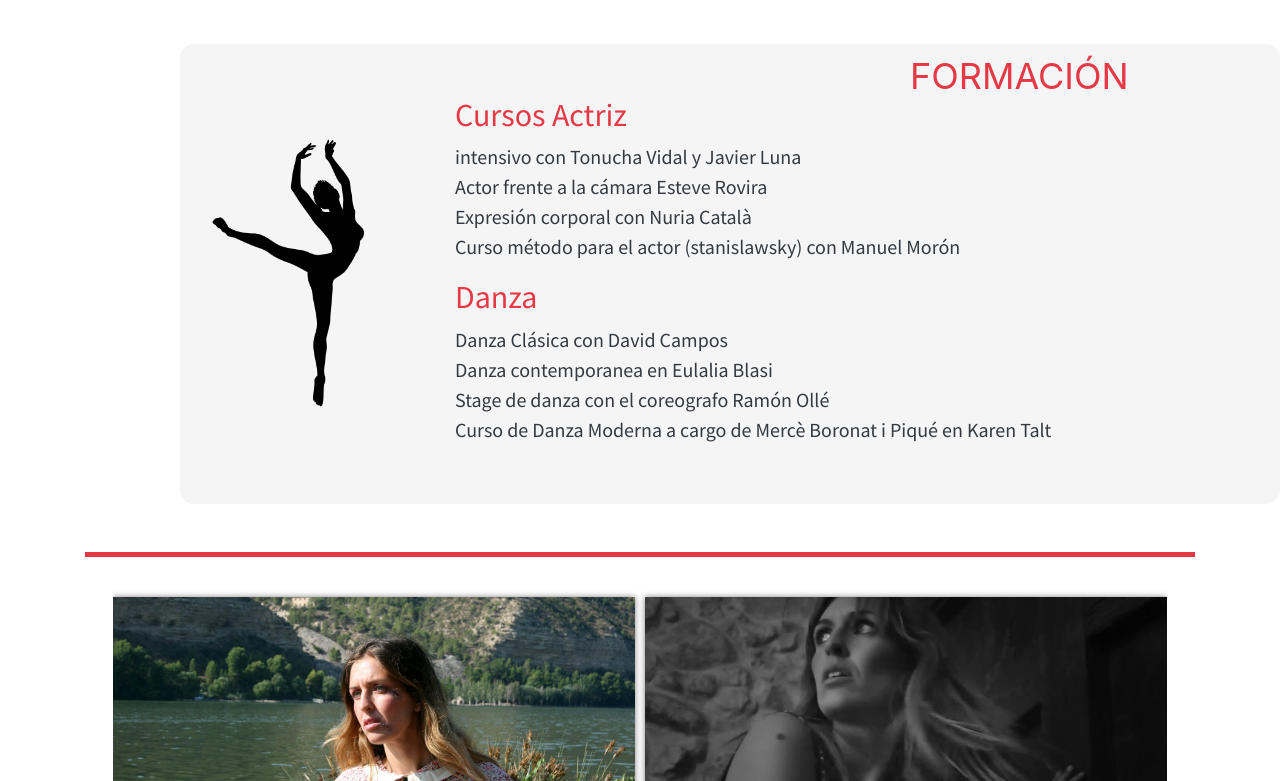
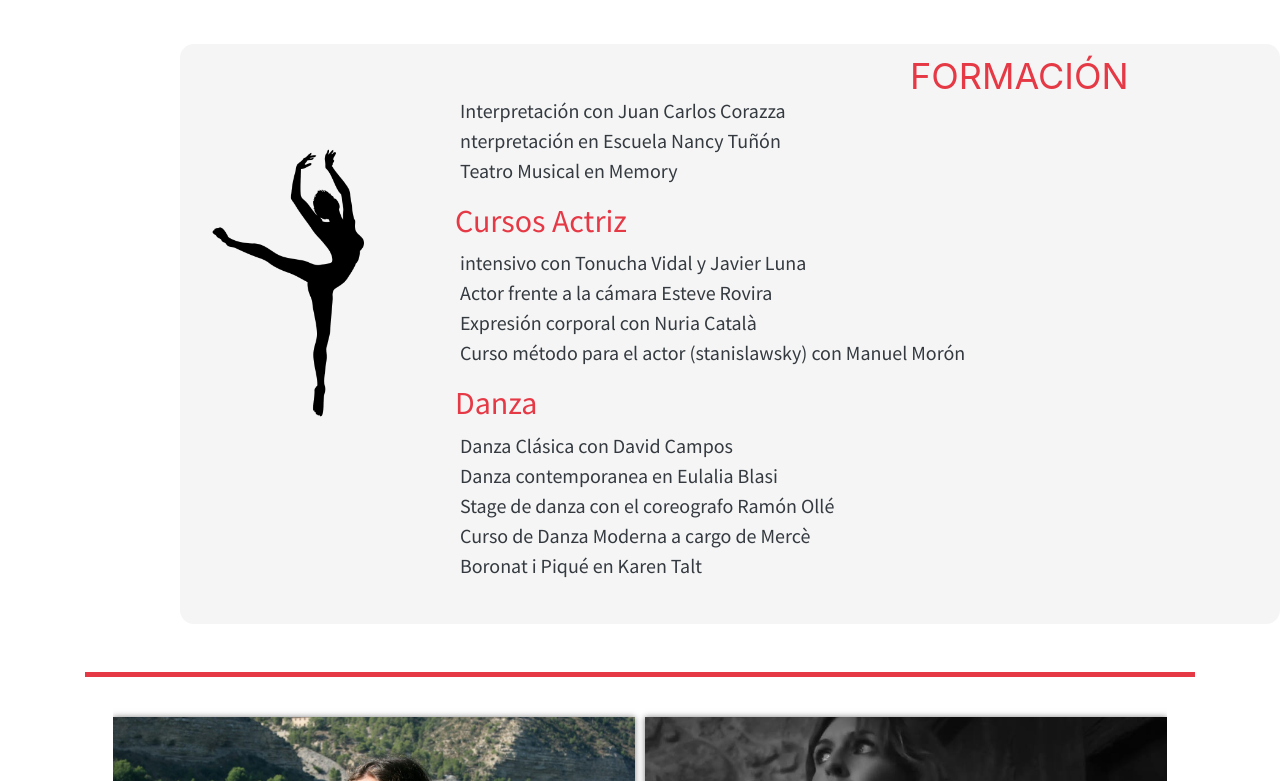
Before and after one commit to Sbarrachina/Emma-Ros-Actriz-Web, a plain HTML site: page index.html in a window 1280 px wide. Shown: the part 2658-3439 px from the top of the page. Drawn offline with nearby package versions, Linux system fonts and the light colour scheme; some icons are missing.

Commit message:
solucionar distancia texto en formacion

```diff
--- a/index.html
+++ b/index.html
@@ -138,17 +138,23 @@ href="https://cdn.jsdelivr.net/npm/bootstrap@4.6.1/dist/css/bootstrap.min.css"
 
     <img class="bailarina" src="fotos/bailarina.png" alt="bailarina">
     <div class="texto-formacion">
+
+      <p> Interpretación con Juan Carlos Corazza <br>
+        nterpretación en Escuela Nancy Tuñón<br>
+                Teatro Musical en Memory
+
       <h2>Cursos Actriz</h2>
+
          <p>intensivo con Tonucha Vidal y Javier Luna <br>
           Actor frente a la cámara Esteve Rovira <br>
          Expresión corporal con Nuria Català <br>
          Curso método para el actor (stanislawsky) con
           Manuel Morón</p>
-      <h2>Danza</h2>
+          <h2 class="danza">Danza</h2>
           <p>Danza Clásica con David Campos<br>
-        Danza contemporanea en Eulalia Blasi<br>
+            Danza contemporanea en Eulalia Blasi <br>
             Stage de danza con el coreografo Ramón Ollé<br>
-        Curso de Danza Moderna a cargo de Mercè
+            Curso de Danza Moderna a cargo de Mercè<br>
             Boronat i Piqué en Karen Talt</p>
       </div>
   </div>
--- a/style.css
+++ b/style.css
@@ -508,19 +508,20 @@ textarea{
     background: rgba(217, 217, 217, 0.26);
     backdrop-filter: blur(10px);
     width: 1100px;
-    height: 460px;
+    height: 580px;
     margin-top: -400px;
     border-radius: 14px;
 
     }
     .bailarina{
         width: 25%;
-        margin-top: 10px;
+        margin-top: 20px;
         padding: 20px;
         font-family:'Source Sans Pro', sans-serif;
         float: left;
     }
     .texto-formacion , p {
         font-size: 20px;
+        margin-left: 140px;
 
     }
```
Lines whose indentation alone changed are shown as unchanged.
